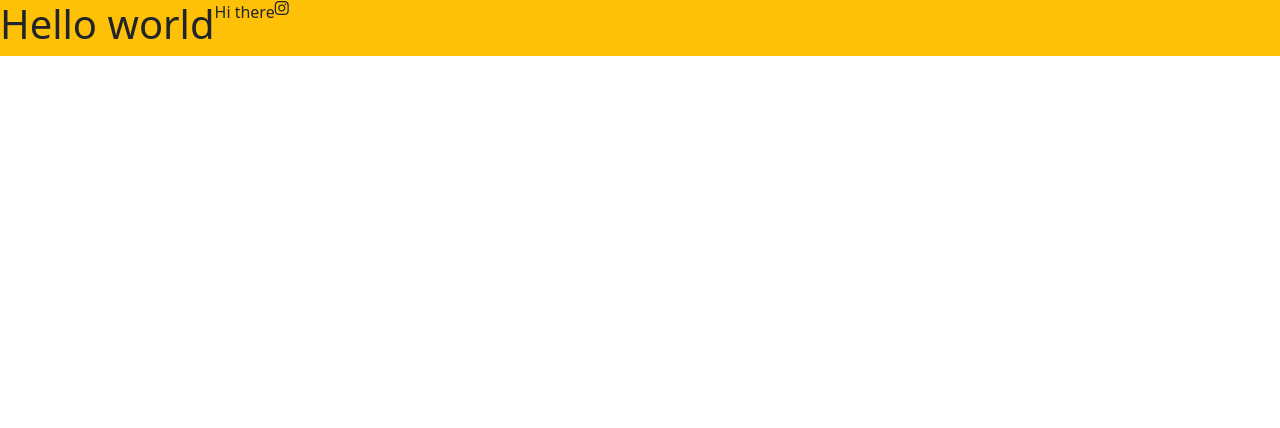
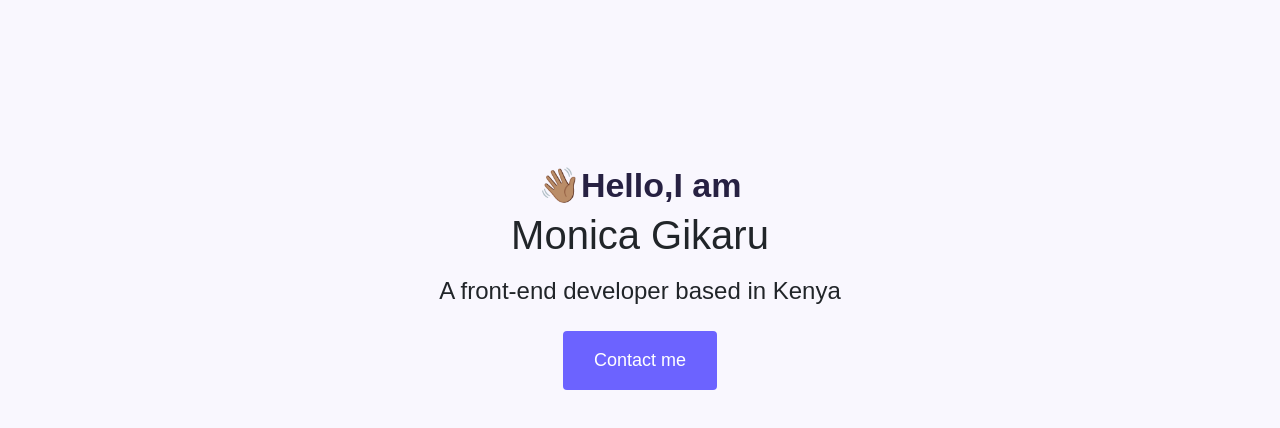
Before and after one commit to Monica-G30/portfoli-project, a plain HTML site: page index.html in a window 1280 px wide. Drawn offline with nearby package versions, Linux system fonts and the light colour scheme.

Commit message:
updated the portfolio css

```diff
--- a/index.html
+++ b/index.html
@@ -9,8 +9,7 @@
       integrity="sha384-QWTKZyjpPEjISv5WaRU9OFeRpok6YctnYmDr5pNlyT2bRjXh0JMhjY6hW+ALEwIH"
       crossorigin="anonymous"
     />
-    <link href="styles/porfolio.css" />
-
+    <link rel="stylesheet" href="styles/portfolio.css" />
     <script
       src="https://cdn.jsdelivr.net/npm/bootstrap@5.3.3/dist/js/bootstrap.bundle.min.js"
       integrity="sha384-YvpcrYf0tY3lHB60NNkmXc5s9fDVZLESaAA55NDzOxhy9GkcIdslK1eN7N6jIeHz"
@@ -24,10 +23,11 @@
     <title>Document</title>
   </head>
   <body>
-    <div class="d-flex bg-warning">
-      <h1>Hello world</h1>
-      <p>Hi there</p>
-      <i class="fa-brands fa-instagram"></i>
+    <div class="hero">
+      <p>👋🏽Hello,I am</p>
+      <h1>Monica Gikaru</h1>
+      <h2 class="mb-3">A front-end developer based in Kenya</h2>
+      <a href="#" class="btn btn-branding">Contact me</a>
     </div>
   </body>
 </html>
--- a/styles/portfolio.css
+++ b/styles/portfolio.css
@@ -1,5 +1,19 @@
-h1 {
-  font-family: "playfair display" sans-serif;
+:root {
+  --branding-color: #6c63ff;
+  --secondary-color: #f9f7fe;
+  --heading-font-family: "playfair display", serif;
+  --default-font-family: "poppins", sans-serif;
+}
+body {
+  font-family: var(--default-font-family);
+}
+
+h1.h2,
+h3,
+h4,
+h5,
+h6 {
+  font-family: var(--heading-font-family);
   font-weight: bold;
 }
 
@@ -8,3 +22,29 @@ p {
   font-weight: 500;
   font-style: normal;
 }
+.hero {
+  background-color: var(--secondary-color);
+  text-align: center;
+  padding: 160px 20px;
+}
+.hero p {
+  font-size: 34px;
+  font-weight: bold;
+  margin: 0;
+  color: #272142;
+}
+.hero h2 {
+  font-family: "poppins", sans-serif;
+  font-weight: normal;
+  font-size: 24px;
+  line-height: 2;
+  font-size: 24px;
+}
+.btn-branding {
+  background-color: var(--branding-color);
+  border-radius: 4px;
+  color: white;
+  font-size: 18px;
+  line-height: 27px;
+  padding: 15px 30px;
+}
```
